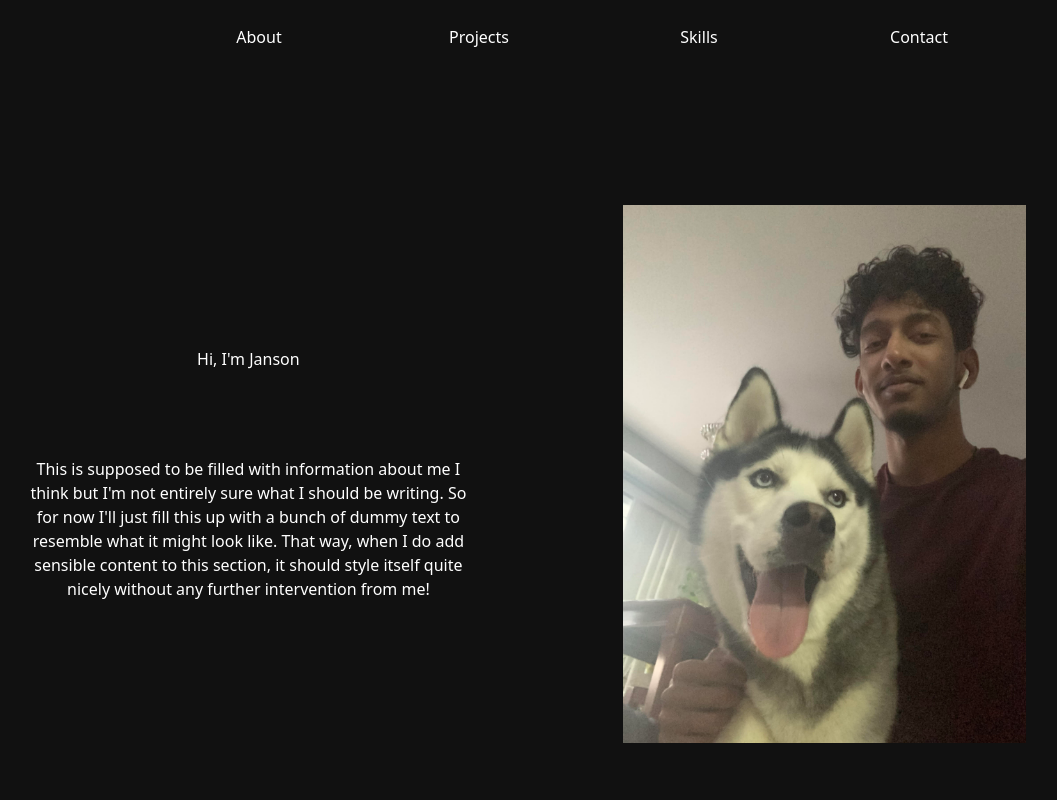
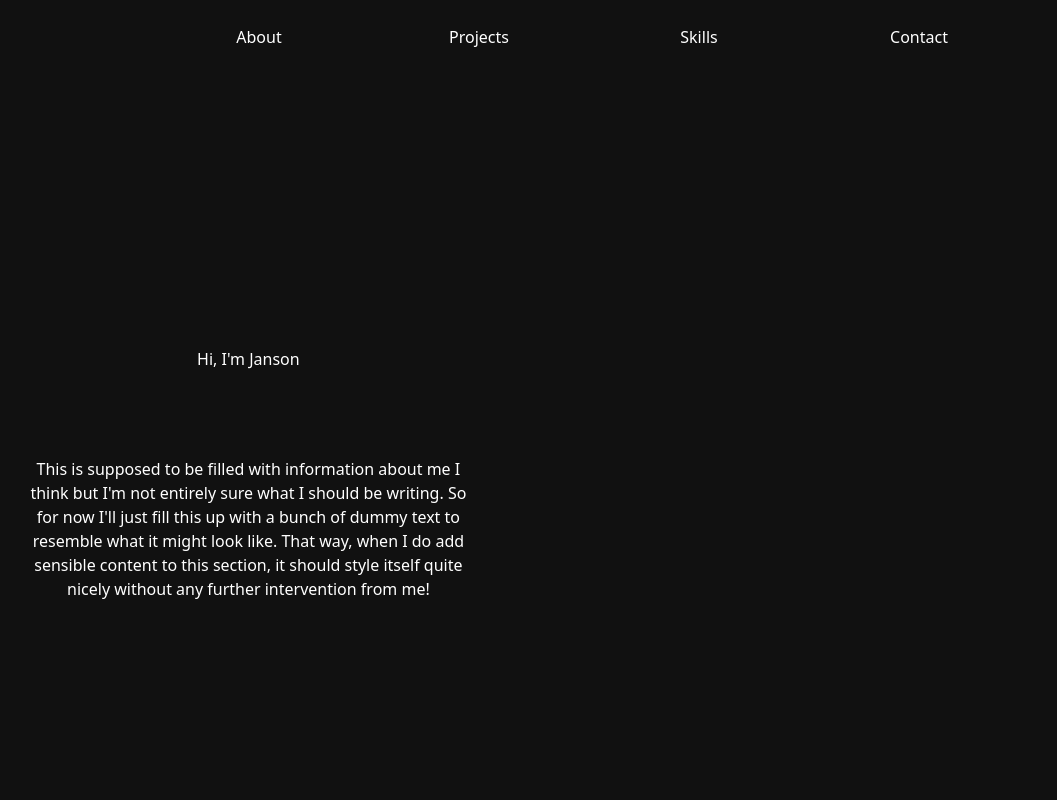
Before and after one commit to JansonXavier/personal-website, a Next.js app: page / in a window 1280 px wide. Shown: the top 800 px of the page, without its empty margins (46-1103 px from the left). Built offline with nearby package versions, Linux system fonts and the light colour scheme.

Commit message:
remove img to see if it changes lcp

```diff
--- a/app/(home)/About/About.tsx
+++ b/app/(home)/About/About.tsx
@@ -13,7 +13,7 @@ export default () => {
           section, it should style itself quite nicely without any further intervention from me!
         </p>
       </article>
-      <Image src={MeImg} alt="Janson Xavier" width={2316} height={3088} />
+      {/* <Image src={MeImg} alt="Janson Xavier" width={2316} height={3088} /> */}
     </section>
   );
 };
```
